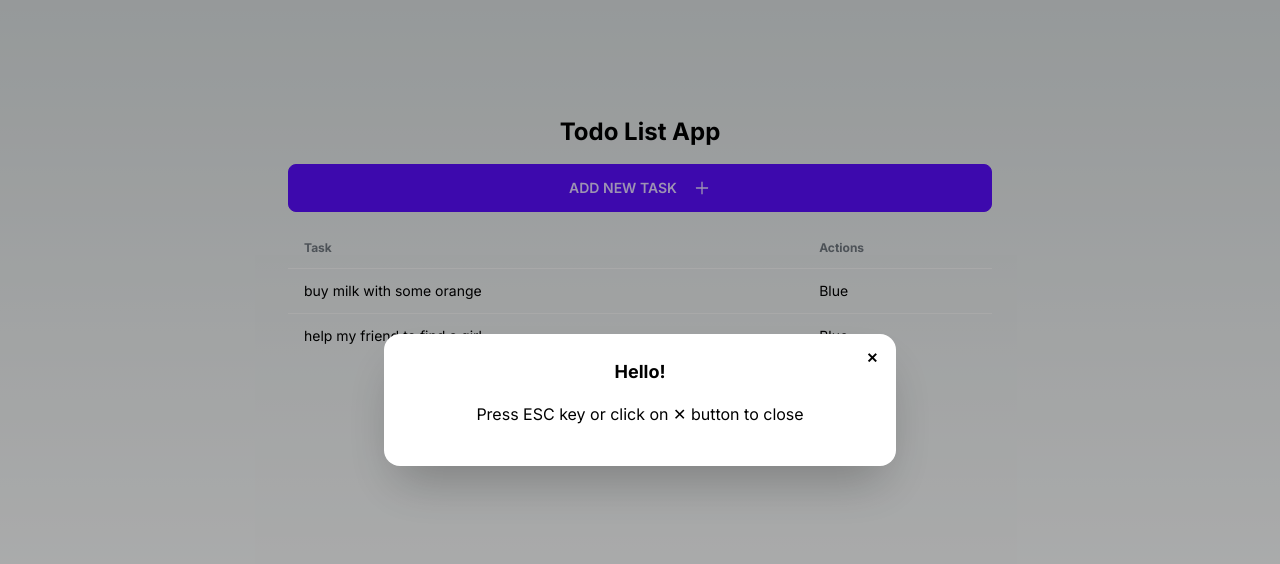
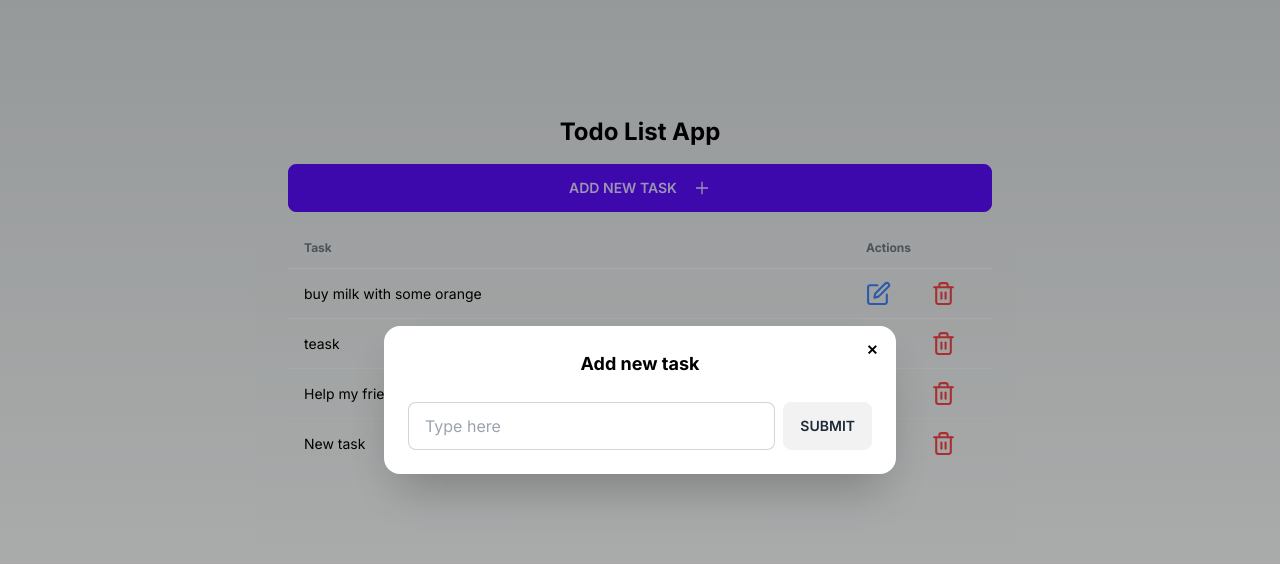
Before and after one commit to Gerll/Simple-ToDoList, a Next.js app: page / in a window 1280 px wide. Both pictures are taken after a click on the button "ADD NEW TASK". Shown: the top 564 px of the page. Built offline with nearby package versions, Linux system fonts and the light colour scheme; data requests are answered from the project's data file.

Commit message:
Added actions to modals and added buttons with add, edit and delete functions

```diff
--- a/api.ts
+++ b/api.ts
@@ -1,9 +1,39 @@
-import { ITask } from "./types/task"
+import { ITask } from "./types/task";
 
-const baseURL = 'http://localhost:3001'
+const baseUrl = 'http://localhost:3001';
 
 export const getAllTodos = async (): Promise<ITask[]> => {
-    const res = await fetch(`${baseURL}/task`);
-    const todos = await res.json();
-    return todos;
+  const res = await fetch(`${baseUrl}/task`, { cache: 'no-store' });
+  const todos = await res.json();
+  return todos;
 }
+
+export const addTodo = async (todo: ITask): Promise<ITask> => {
+  const res = await fetch(`${baseUrl}/task`, {
+    method: 'POST',
+    headers: {
+      'Content-Type': 'application/json'
+    },
+    body: JSON.stringify(todo)
+  })
+  const newTodo = await res.json();
+  return newTodo;
+}
+
+export const editTodo = async (todo: ITask): Promise<ITask> => {
+  const res = await fetch(`${baseUrl}/task/${todo.id}`, {
+    method: 'PUT',
+    headers: {
+      'Content-Type': 'application/json'
+    },
+    body: JSON.stringify(todo)
+  })
+  const updatedTodo = await res.json();
+  return updatedTodo;
+}
+
+export const deleteTodo = async (id: string): Promise<void> => {
+  await fetch(`${baseUrl}/task/${id}`, {
+    method: 'DELETE',
+  })
+}
--- a/app/components/AddTask.tsx
+++ b/app/components/AddTask.tsx
@@ -1,15 +1,47 @@
 "use client"
 
-import React, { useState } from 'react';
-import { AiOutlinePlus } from 'react-icons/ai'
+import React, { FormEventHandler, useState } from 'react';
+import { AiOutlinePlus } from 'react-icons/ai';
 import Modal from './Modal';
+import { addTodo } from '@/api';
+import { useRouter } from 'next/navigation' /*'next/router'*/;
+import { v4 as uuidv4 } from 'uuid';
+
 
 const AddTask = () => {
+    const router = useRouter();
     const [modalOpen, setModalOpen] = useState<boolean>(false);
+    const [newTaskValue, setNewTaskValue] = useState<string>("");
+
+    const handleSubmitNewTodo: FormEventHandler<HTMLFormElement> = async (e) => {
+        e.preventDefault();
+        await addTodo({
+            id: uuidv4(),
+            text: newTaskValue,
+        });
+
+        setNewTaskValue("");
+        setModalOpen(false);
+        router.refresh();
+    };
+
     return (
         <div>
             <button onClick={() => setModalOpen(true)} className='btn btn-primary w-full'>Add new task <AiOutlinePlus className='ml-2' size={18} /></button>
-            <Modal modalOpen={modalOpen} setModalOpen={setModalOpen} />
+            <Modal modalOpen={modalOpen} setModalOpen={setModalOpen}>
+                <form onSubmit={handleSubmitNewTodo}>
+                    <h3 className='font-bold text-lg'>Add new task</h3>
+                    <div className='modal-action'>
+                    <input
+                        value={newTaskValue}
+                        onChange={(e)=> setNewTaskValue(e.target.value)}
+                        type="text"
+                        placeholder="Type here"
+                        className="input input-bordered w-full" />
+                    <button type='submit' className='btn'>Submit</button>
+                    </div>
+                </form>
+            </Modal>
         </div>
     )
 }
--- a/app/components/Modal.tsx
+++ b/app/components/Modal.tsx
@@ -2,10 +2,11 @@ import React from 'react'
 
 interface ModalProps {
     modalOpen: boolean;
-    setModalOpen: () => void;
+    setModalOpen: (open : boolean) => boolean | void;
+    children: React.ReactNode;
 }
 
-const Modal: React.FC<ModalProps> = ({ modalOpen, setModalOpen}) => {
+const Modal: React.FC<ModalProps> = ({ modalOpen, setModalOpen, children }) => {
     return (
         <div>
             {/* You can open the modal using ID.showModal() method */}
@@ -15,8 +16,7 @@ const Modal: React.FC<ModalProps> = ({ modalOpen, setModalOpen}) => {
                 {/* if there is a button in form, it will close the modal */}
                 <button onClick={() => setModalOpen(false)} className="btn btn-sm btn-circle btn-ghost absolute right-2 top-2">✕</button>
                 </form>
-                <h3 className="font-bold text-lg">Hello!</h3>
-                <p className="py-4">Press ESC key or click on ✕ button to close</p>
+                {children}
             </div>
             </dialog>
         </div>
--- a/app/components/Task.tsx
+++ b/app/components/Task.tsx
@@ -1,15 +1,66 @@
-import React from "react";
+"use client";
+
+import React, { FormEventHandler, useState } from 'react';
 import { ITask } from "@/types/task";
+import { FiEdit, FiTrash2 } from "react-icons/fi";
+import Modal from "./Modal";
+import { useRouter } from 'next/navigation';
+import { deleteTodo, editTodo } from "@/api";
 
 interface TaskProps {
-    task: ITask
+    task: ITask;
 }
 
 const Task: React.FC<TaskProps> = ({ task }) => {
+    const router = useRouter();
+    const [openModalEdit, setOpenModalEdit] = useState<boolean>(false);
+    const [openModalDelete, setOpenModalDelete] = useState<boolean>(false);
+    const [taskToEdit, setTaskToEdit] = useState<string>(task.text);
+
+    const handleSubmitEditTodo: FormEventHandler<HTMLFormElement> = async (e) => {
+        e.preventDefault();
+        await editTodo({
+            id: task.id,
+            text: taskToEdit,
+        });
+        setTaskToEdit('');
+        setOpenModalEdit(false);
+        router.refresh();
+    };
+
+    const handleDeleteTask = async (id: string) => {
+        await deleteTodo(id);
+        setOpenModalDelete(false)
+        router.refresh();
+    }
+
     return (
         <tr key={task.id}>
-        <td>{task.text}</td>
-        <td>Blue</td>
+            <td className="w-full">{task.text}</td>
+            <td className="flex gap-5">
+                <FiEdit onClick={() => setOpenModalEdit(true)} cursor="pointer" className="text-blue-500" size={25}/>
+                <Modal modalOpen={openModalEdit} setModalOpen={setOpenModalEdit}>
+                    <form onSubmit={handleSubmitEditTodo}>
+                        <h3 className='font-bold text-lg'>Edit task</h3>
+                        <div className='modal-action'>
+                        <input
+                            value={taskToEdit}
+                            onChange={(e)=> setTaskToEdit(e.target.value)}
+                            type="text"
+                            placeholder="Type here"
+                            className="input input-bordered w-full" />
+                        <button type='submit' className='btn'>Submit</button>
+                        </div>
+                    </form>
+                </Modal>
+                <FiTrash2 onClick={() => setOpenModalDelete(true)} cursor="pointer" className="text-red-500" size={25} />
+                <Modal modalOpen={openModalDelete} setModalOpen={setOpenModalDelete}>
+                    <h3 className='text-lg'>Are you sure, you want to delete this task?</h3>
+                    <div className='modal-action'>
+                        <button onClick={()=> handleDeleteTask(task.id)}>Yes</button>
+                    </div>
+                </Modal>
+            </td>
         </tr>
     );
 };
--- a/app/components/TodoList.tsx
+++ b/app/components/TodoList.tsx
@@ -1,5 +1,7 @@
+"use client";
+
 import React from "react";
-import { ITask } from "../../types/task";
+import { ITask } from "@/types/task";
 import AddTask from "./AddTask";
 import Task from "./Task";
 
@@ -20,7 +22,7 @@ const TodoList: React.FC<TodoListProps> = ({ tasks }) => {
                 </thead>
                 <tbody>
                 {/* row 1 */}
-                    {tasks.map(task => <Task key={task.id} task={task}/>)}
+                    {tasks.map((task) => (<Task key={task.id} task={task}/>))}
                 </tbody>
             </table>
         </div>
--- a/data/todos.json
+++ b/data/todos.json
@@ -6,7 +6,15 @@
     },
     {
       "id": "2",
-            "text": "help my friend to find a girl"
+      "text": "teask"
+    },
+    {
+      "id": "V7K4Sop",
+      "text": "Help my friend to find a girl"
+    },
+    {
+      "id": "ecf88786-a7ed-43a5-888d-228e22b68250",
+      "text": "New task"
     }
   ]
 }
--- a/package.json
+++ b/package.json
@@ -22,9 +22,11 @@
     "react-dom": "18.2.0",
     "react-icons": "^4.10.1",
     "tailwindcss": "3.3.3",
-    "typescript": "5.2.2"
+    "typescript": "5.2.2",
+    "uuid": "^9.0.1"
   },
   "devDependencies": {
+    "@types/uuid": "^9.0.3",
     "daisyui": "^3.6.1",
     "json-server": "^0.17.3"
   }
--- a/types/task.ts
+++ b/types/task.ts
@@ -1,4 +1,4 @@
 export interface ITask {
     id: string,
     text: string
-}
+  }
```
Also changed, not shown: 1 other file (tests, documents, lock files or other folders). Lines whose indentation alone changed are shown as unchanged.
